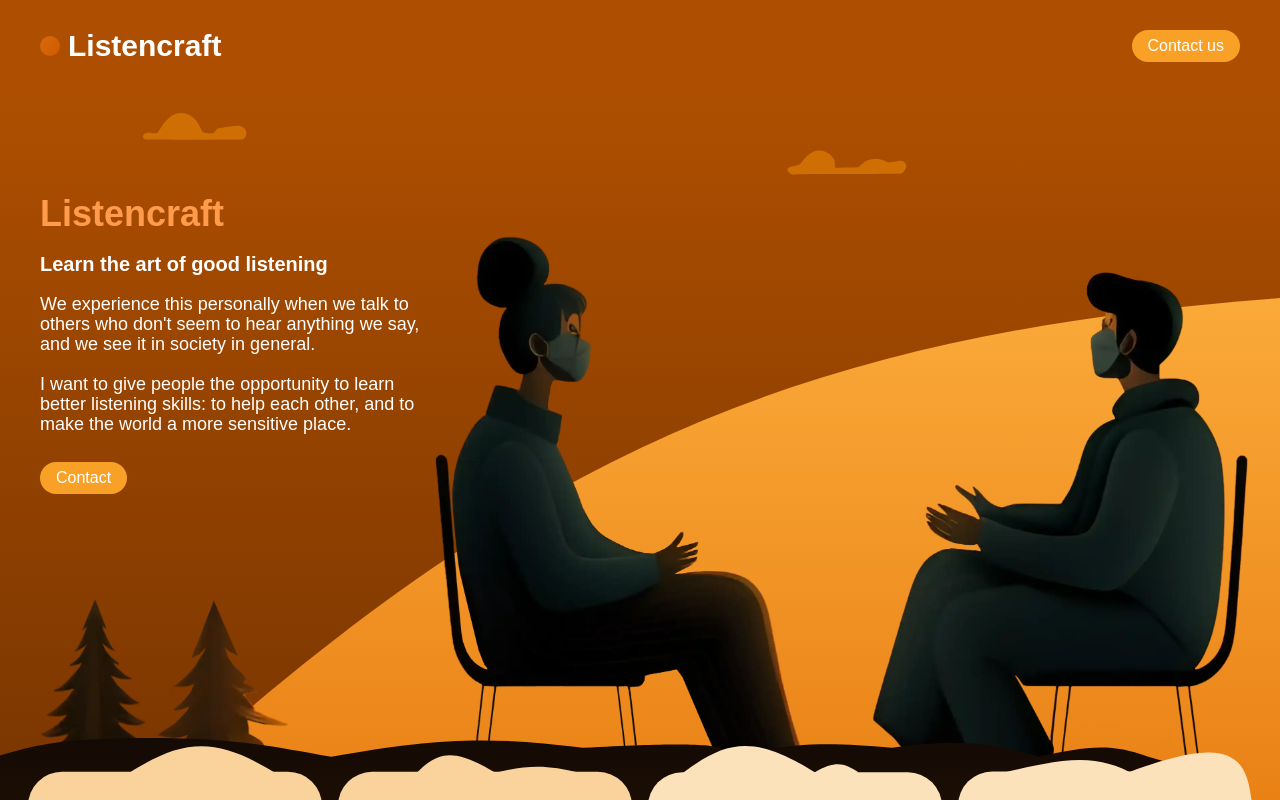
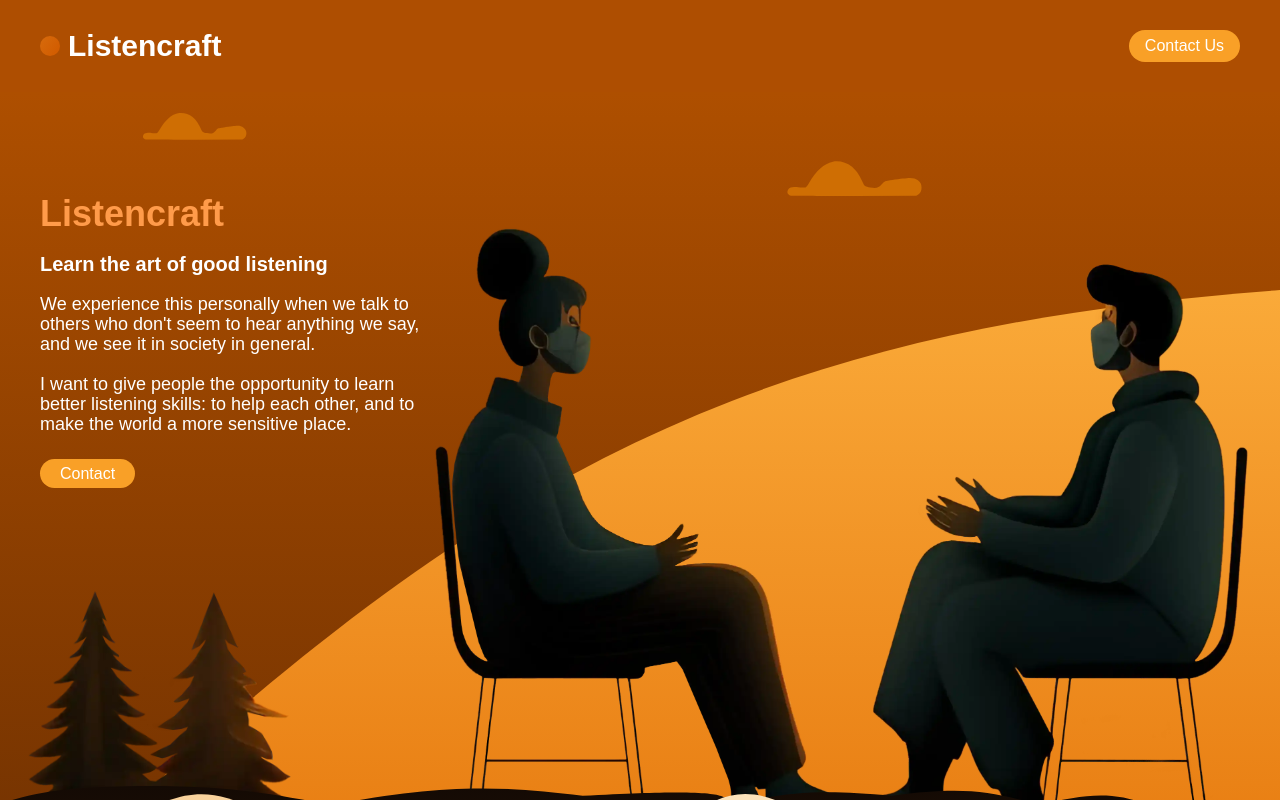
Before and after one commit to listencraft/website, a Next.js app: page / in a window 1280 px wide. Shown: the top 800 px of the page. Built offline with nearby package versions, Linux system fonts and the light colour scheme.

Commit message:
Fixing small css bugs, creating components folders, updating img to Image, adding SEO data

```diff
--- a/components/FeaturesSection.tsx
+++ b/components/FeaturesSection/FeaturesSection.tsx
@@ -11,7 +11,7 @@ const FeaturesSection = () => {
           className={`absolute h-[1080px] inset-0 bg-ground top-20 sm:h-[1450px] sm:top-28 md:top-44 md:h-[650px] lg:hidden`}
         ></div>
 
-        <div className="absolute top-0 left-0 h-full w-full">
+        <div className="absolute top-2 left-0 h-full w-full sm:top-6 md:top-10 xl:top-14">
           <img
             className={styles.ground}
             src="/assets/svg/ground_bg.svg"
--- a/components/Header.tsx
+++ b/components/Header.tsx
@@ -1,13 +1,18 @@
 const Header = () => {
   return (
-    <header className="px-3 py-7 flex justify-between items-center bg-bgHeader md:px-10">
+    <header className="px-3 py-7 flex justify-between items-center bg-bgHeader z-10 md:px-10">
       <div className="flex justify-between items-center self-center">
         <div className="logo-circle w-5 h-5 rounded-full"></div>
         <h1 className="ml-2 text-3xl text-white font-semibold">Listencraft</h1>
       </div>
-      <button className="text-white bg-btnColor1 py-1 px-4 rounded-3xl transition ease-in-out duration-500 hover:bg-btnColorHover 2xl:text-xl">
-        Contact us
-      </button>
+      <a
+        className="text-white bg-btnColor1 py-1 px-4 rounded-3xl transition ease-in-out duration-500 hover:bg-btnColorHover z-20 2xl:text-xl"
+        target="_blank"
+        rel="noopener noreferrer"
+        href="https://docs.google.com/forms/d/e/1FAIpQLSdyoOZzJA1qCMelRU1TvBjjDfBUhfOr_IdLF25DY_vtS_NNKw/viewform"
+      >
+        Contact Us
+      </a>
     </header>
   );
 };
--- a/components/HeroSection.module.css
+++ b/components/HeroSection/HeroSection.module.css
@@ -37,9 +37,9 @@
   position: relative;
   width: 100%;
   height: 100%;
+  bottom: 80%;
   padding-bottom: 100%;
   overflow: visible;
-  float: inline-end;
 }
 
 .sun_bg {
--- a/components/HeroSection.tsx
+++ b/components/HeroSection/HeroSection.tsx
@@ -1,20 +1,25 @@
 /* eslint-disable @next/next/no-img-element */
 /* eslint-disable react/no-unescaped-entities */
-import FeaturesSection from "./FeaturesSection";
+import FeaturesSection from "../FeaturesSection/FeaturesSection";
 import styles from "./HeroSection.module.css";
+import Image from "next/image";
 
 const HeroSection = () => {
   return (
-    <div className={`${styles.hero_container} relative`}>
-      <img
+    <div className={`${styles.hero_container} relative z-0`}>
+      <Image
         className={styles.cloud_1}
         src="/assets/svg/cloud_1.svg"
         alt="cloud_1"
+        width={125}
+        height={125}
       />
-      <img
+      <Image
         className={styles.cloud_2}
-        src="/assets/svg/cloud_2.svg"
+        src="/assets/svg/cloud_1.svg"
         alt="cloud_2"
+        width={125}
+        height={125}
       />
       <div className={`${styles.text_section} px-3 md:px-10`}>
         <h1 className="text-title text-4xl font-semibold 2xl:text-5xl">
@@ -23,7 +28,7 @@ const HeroSection = () => {
         <h2 className="mt-4 text-white text-xl font-semibold 2xl:text-2xl">
           Learn the art of good listening
         </h2>
-        <div className="mt-4 text-white font-extralight text-lg leading-5 md:w-1/2  lg:w-1/3 2xl:text-xl">
+        <div className="mt-4 mb-7 text-white font-extralight text-lg leading-5 md:w-1/2  lg:w-1/3 2xl:text-xl">
           <p>
             We experience this personally when we talk to others who don't seem
             to hear anything we say, and we see it in society in general.
@@ -34,26 +39,37 @@ const HeroSection = () => {
             place.
           </p>
         </div>
-        <button className="mt-7 text-white bg-btnColor1 py-1 px-4 rounded-3xl transition ease-in-out duration-500 hover:bg-btnColorHover ">
+        <a
+          className="text-white bg-btnColor1 py-1.5 px-5 rounded-3xl transition ease-in-out duration-500 hover:bg-btnColorHover 2xl:text-xl"
+          target="_blank"
+          rel="noopener noreferrer"
+          href="https://docs.google.com/forms/d/e/1FAIpQLSdyoOZzJA1qCMelRU1TvBjjDfBUhfOr_IdLF25DY_vtS_NNKw/viewform"
+        >
           Contact
-        </button>
+        </a>
       </div>
       <div className={styles.image_container}>
         <div className={styles.rel_img_container}>
-          <img
+          <Image
             className={styles.sun_bg}
             src="/assets/svg/sun_bg.svg"
             alt="sun_bg"
+            width={100}
+            height={100}
           />
-          <img
+          <Image
             className={styles.trees}
             src="/assets/webp/trees.webp"
             alt="trees"
+            width={100}
+            height={100}
           />
-          <img
+          <Image
             className={styles.people}
             src="/assets/webp/man_woman.webp"
             alt="man and woman are sitting"
+            width={100}
+            height={100}
           />
           <FeaturesSection />
         </div>
--- a/components/QuestionsSection.tsx
+++ b/components/QuestionSection/QuestionsSection.tsx
@@ -16,9 +16,9 @@ const QuestionsSection = () => {
       <div
         className={`${styles.light_brown_bg} absolute h-[70%] inset-0 bg-light_brown_bg top-[340px] sm:top-[600px] md:top-[680px] md:h-[650px] lg:hidden`}
       ></div>
-      <h3 className="text-center text-questions text-2xl leading-7 font-extralight pt-10 pb-20 mx-auto w-2/3 sm:pt-0 md:pt-5">
+      <h1 className="text-center text-questions text-2xl leading-7 font-extralight pt-10 pb-20 mx-auto w-2/3 sm:pt-0 md:pt-5 lg:pt-12">
         Below are some questions that need answering. Can you help answer them?
-      </h3>
+      </h1>
 
       <div className="relative">
         <div className="grid grid-rows-3 grid-cols-1 lg:flex lg:justify-center">
--- a/pages/_document.tsx
+++ b/pages/_document.tsx
@@ -1,13 +1,19 @@
-import { Html, Head, Main, NextScript } from 'next/document'
+import { Html, Head, Main, NextScript } from "next/document";
 
 export default function Document() {
   return (
     <Html lang="en">
-      <Head />
+      <Head>
+        <title>Listencraft</title>
+        <meta
+          name="description"
+          content="Listencraft is the app to teach people how to listen"
+        />
+      </Head>
       <body>
         <Main />
         <NextScript />
       </body>
     </Html>
-  )
+  );
 }
--- a/pages/index.tsx
+++ b/pages/index.tsx
@@ -1,8 +1,7 @@
-import FeaturesSection from "@/components/FeaturesSection";
 import Footer from "@/components/Footer";
 import Header from "@/components/Header";
-import HeroSection from "@/components/HeroSection";
-import QuestionsSection from "@/components/QuestionsSection";
+import HeroSection from "@/components/HeroSection/HeroSection";
+import QuestionsSection from "@/components/QuestionSection/QuestionsSection";
 
 export default function Home() {
   return (
```
Also changed, not shown: components/FeaturesSection/FeaturesSection.module.css (renamed from components/FeaturesSection.module.css), components/QuestionSection/QuestionsSection.module.css (renamed from components/QuestionsSection.module.css), public/assets/svg/brown_bg.svg (deleted).
